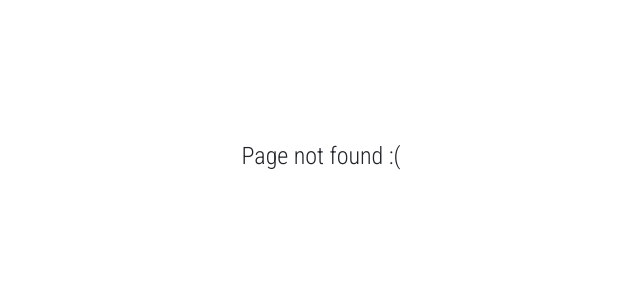
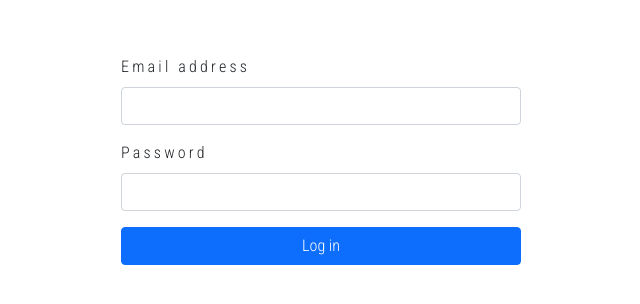
Before and after one commit to adityakemal/wedding, a React (Create React App) app: page /login in a window 1280 px wide. Before the commit this address had no page. Shown: the part 240-544 px from the top of the page, without its empty margins (319-959 px from the left). Built offline with nearby package versions, Linux system fonts and the light colour scheme; a web font is replaced by a local one.

Commit message:
add admin

```diff
--- a/package.json
+++ b/package.json
@@ -14,6 +14,7 @@
     "react-reveal": "^1.2.2",
     "react-router-dom": "^5.2.0",
     "react-scripts": "4.0.3",
+    "react-super-responsive-table": "^5.2.0",
     "web-vitals": "^1.0.1"
   },
   "scripts": {
--- a/src/App.js
+++ b/src/App.js
@@ -11,6 +11,7 @@ import {
   Redirect
 } from "react-router-dom";
 import Admin from './components/Admin';
+import Login from './components/Login';
 
 function PrivateRoute({ children, ...rest }) {
   let auth = localStorage.getItem('auth')
@@ -53,6 +54,9 @@ function App() {
           <Route exact path="/">
            {landingPage}
           </Route>
+            <Route exact path="/login">
+           <Login />
+          </Route>
           <PrivateRoute exact path="/admin">
             <Admin />
           </PrivateRoute>
--- a/src/components/Admin.jsx
+++ b/src/components/Admin.jsx
@@ -1,31 +1,95 @@
 import axios from 'axios';
 import React, { useEffect, useState } from 'react';
+import { Table, Thead, Tbody, Tr, Th, Td } from 'react-super-responsive-table'
+import 'react-super-responsive-table/dist/SuperResponsiveTableStyle.css';
 
 function Admin(props) {
     const [data, setData] = useState([])
+    const [name, setName] = useState('')
 
     useEffect(()=>{
+        getList()
+    },[])
+
+    const getList = ()=>{
         axios.get('https://kemalrania.one/api').then(res=>{
             // console.log(res)
             setData(res.data.data)
         }).catch(err=>{
             console.log(err)
         })
-    },[])
+    }
+
+    let handleSubmit=(e)=>{
+        let data ={
+            "name" : name,
+            "status" : 0
+        }
+        axios.post('https://kemalrania.one/api', data).then(res=>{
+            console.log(res)
+            getList()
+            setName('')
+        }).catch(err=>{
+            console.log(err)
+        })
+        e.preventDefault()
+    }
+
+    let handleDelete=(id)=>{
+        // console.log(id)
+        axios.delete(`https://kemalrania.one/api/${id}`).then(res=>{
+            console.log(res)
+            getList()
+        }).catch(err=>{
+            console.log(err)
+            alert('gagal menghapus!')
+        })
+    }
+
+    const handleLogout = ()=>{
+        localStorage.clear()
+        window.location.reload()
+    }
 
     return (
-        <div className='container'>
-            <h1>ADMIN</h1>
-            {
-                data.map((res,i)=>(
-                    <div key={i}>
-                    <p>Nama : {res.name}</p>
-                    <p>status : {res.status}</p>
-                    <p>Note : {res.note}</p>
-                    <br />
-                    </div>
-                ))
-            }
+        <div className='container py-5'>
+            <div className='mb-3' style={{display: 'flex', justifyContent: 'space-between', alignItems : 'center'}}>
+                <h1>ADMIN</h1>
+                <button className='btn btn-danger' onClick={handleLogout}>Logout</button>
+            </div>
+            <form onSubmit={handleSubmit}>
+                <div className="mb-2">
+                    <label className="form-label">Add new guest</label>
+                    <input type="text" placeholder='Name' value={name} onChange={(e)=> setName(e.target.value)} className="form-control" name='password' />
+                </div>
+                <button type="submit" className="btn btn-primary">Add Name</button>
+            </form>
+            <br />
+            <h2>List Guest</h2>
+             <Table>
+                <Thead>
+                    <Tr>
+                    <Th>No</Th>
+                    <Th>Name</Th>
+                    <Th>Status</Th>
+                    <Th>Note</Th>
+                    <Th>Action</Th>
+                    </Tr>
+                </Thead>
+                <Tbody>
+                    {
+                        data.map((res,i)=>(
+                            <Tr key={i}>
+                                <Td>{i +1}</Td>
+                                <Td>{res.name}</Td>
+                                <Td>{res.status === '0'? 'Belum Konfirmasi' : res.status === '1' ? 'Hadir' : res.status === '2' ? "Tidak bisa hadir" : null }</Td>
+                                <Td>{res.note}</Td>
+                                <Td><button className='btn btn-danger' onClick={()=>handleDelete(res._id)}>Delete</button></Td>
+                            </Tr>
+                        ))
+                    }
+                </Tbody>
+            </Table>
         </div>
     );
 }
--- /dev/null
+++ b/src/components/Login.jsx
@@ -0,0 +1,49 @@
+import React, { useState } from 'react';
+import { Redirect } from 'react-router-dom';
+
+function Login(props) {
+
+    const [email, setEmail] = useState('')
+    const [password, setPassword] = useState('')
+    let handleSubmit = (e)=>{
+        let user ={
+            email : 'kadityafikar@gmail.com',
+            password : 'secret123'
+        }
+        let promise = new Promise((resolve, rej)=>{
+            if(email === user.email && password === user.password){
+                localStorage.setItem('auth', true)
+                localStorage.setItem('token', 'token12345')
+                resolve('berhasil')
+            }
+            rej('error')
+
+        })
+        promise.then(res=>{
+            window.location.reload()
+            console.log(res)
+        }).catch(err=>{
+            console.log(err)
+            alert('email / password salah!')
+        })
+        e.preventDefault()
+    }
+    return !localStorage.getItem('auth') && !localStorage.getItem('token') ?(
+        <div className='login'>
+            <form onSubmit={handleSubmit}>
+                <div className="mb-3">
+                    <label  className="form-label">Email address</label>
+                    <input type="email" value={email} onChange={(e)=> setEmail(e.target.value)} className="form-control" name='email'/>
+                </div>
+                <div className="mb-3">
+                    <label className="form-label">Password</label>
+                    <input type="password" value={password} onChange={(e)=> setPassword(e.target.value)} className="form-control" name='password' />
+                </div>
+
+                <button type="submit" className="btn btn-primary">Log in</button>
+            </form>
+        </div>
+    ) : <Redirect  to={{ pathname: "/admin",}}/>
+}
+
+export default Login;
--- a/src/styles/App.scss
+++ b/src/styles/App.scss
@@ -7,6 +7,30 @@ body{
     font-weight: 400
 }
 
+.login{
+    display: flex;
+    justify-content: center;
+    align-items: center;
+    height: 100vh;
+    letter-spacing: .2em;
+    form{
+        width: 400px;
+        input{
+            letter-spacing: .2em;
+        }
+        button{
+            width: 100%;
+        }
+    }
+}
+table{
+    letter-spacing: .1em;
+    td,th{
+        padding: 2px 10px;
+        border: 1px solid #aec6cf;
+    }
+}
+
 $brokenwhite: #f2f1ef;
 $darkblue: #697184;
 $pastelblue: #aec6cf;
@@ -14,7 +38,6 @@ $black: #413f3d;
 $brown: #b1a6a4;
 
 
-
 @import './navbar.scss';
 @import './home.scss';
 @import './destination.scss';
```
Also changed, not shown: 1 other file (tests, documents, lock files or other folders).
